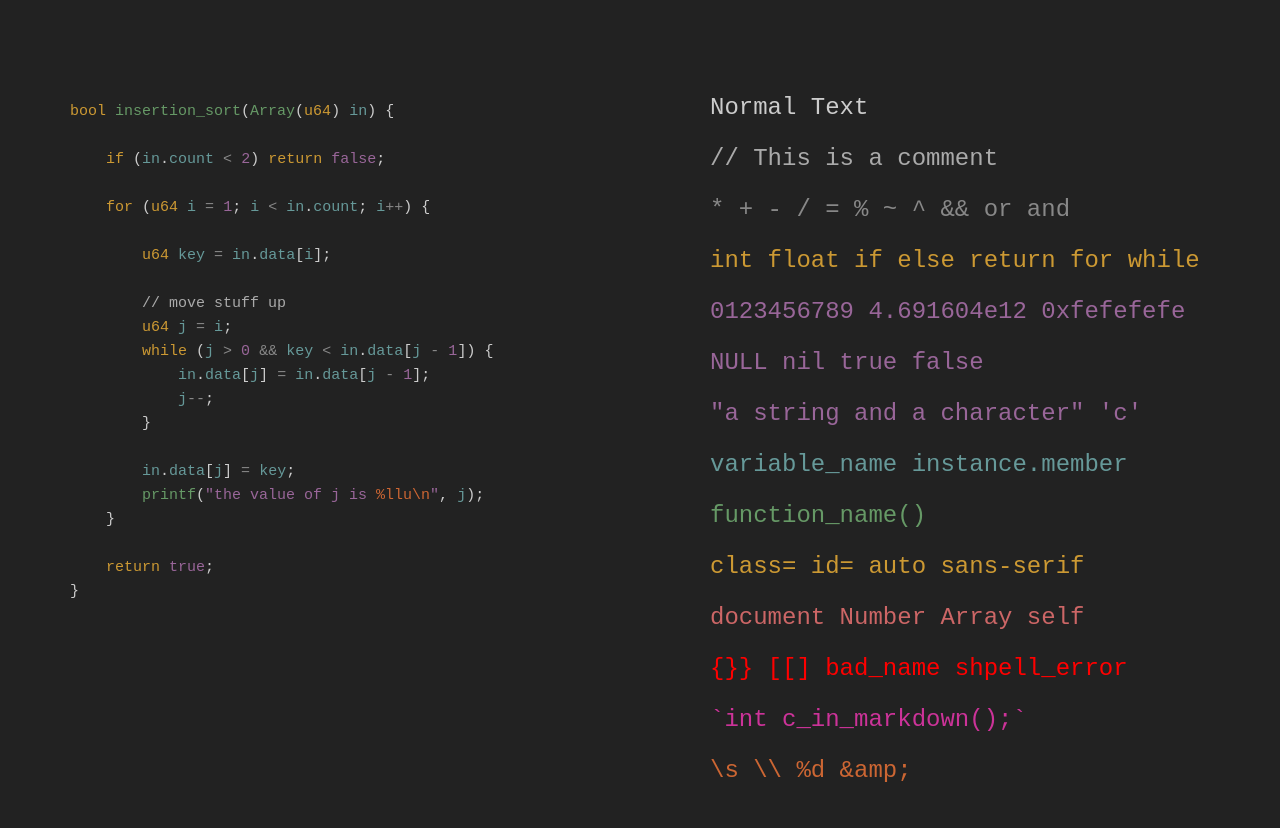
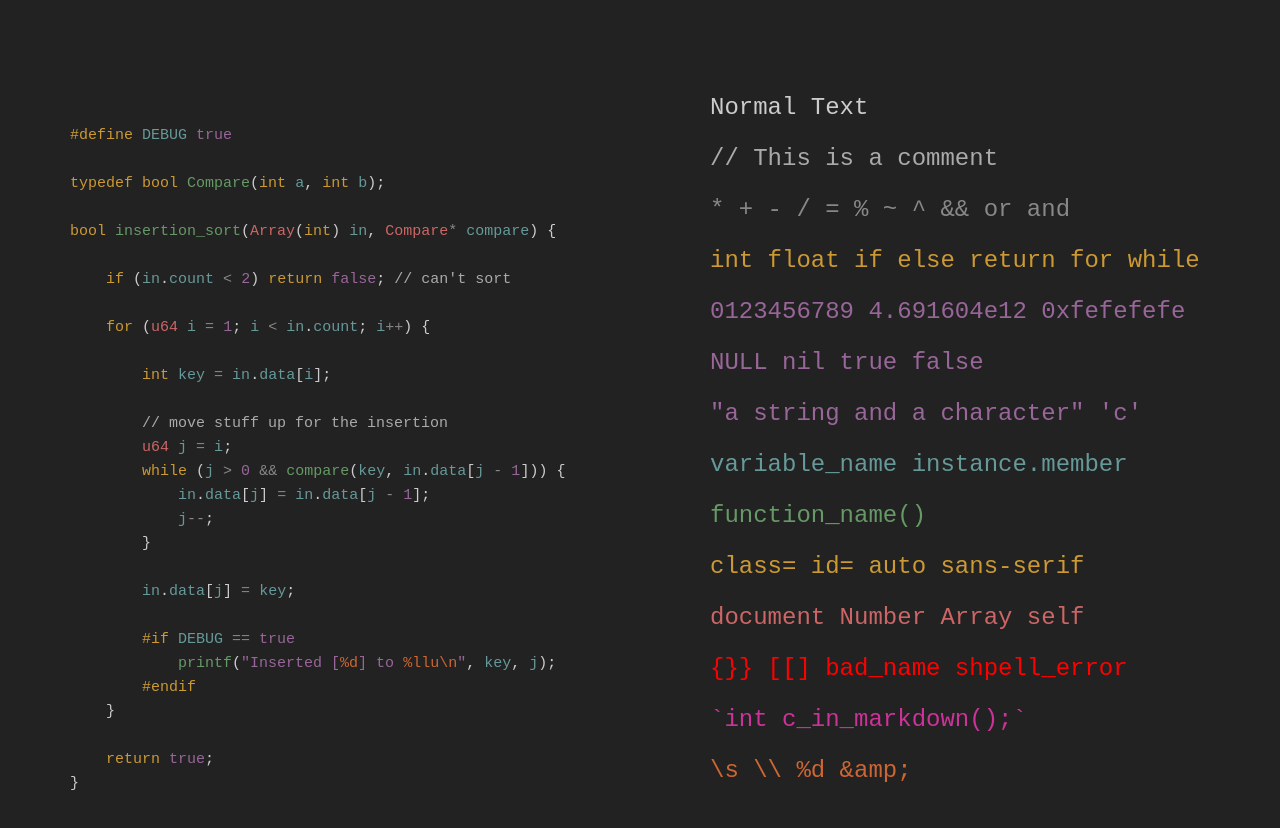
Before and after one commit to Letheward/OCD, a plain HTML site: page demo/index.html in a window 1280 px wide. Drawn offline with Linux system fonts and the light colour scheme.

Commit message:
update vim colors for html, better demo code

```diff
--- a/demo/index.html
+++ b/demo/index.html
@@ -12,23 +12,31 @@
   <body>
     <div id="left">
 <pre>
-<span class="keyword">bool</span> <span class="function">insertion_sort</span>(<span class="function">Array</span>(<span class="keyword">u64</span>) <span class="variable">in</span>) {
 
-    <span class="keyword">if</span> (<span class="variable">in</span>.<span class="variable">count</span> <span class="operator"><</span> <span class="number">2</span>) <span class="keyword">return</span> <span class="constant">false</span>;
+<span class="keyword">#define</span> <span class="variable">DEBUG</span> <span class="constant">true</span>
 
-    <span class="keyword">for</span> (<span class="keyword">u64</span> <span class="variable">i</span> <span class="operator">=</span> <span class="number">1</span>; <span class="variable">i</span> <span class="operator"><</span> <span class="variable">in</span>.<span class="variable">count</span>; <span class="variable">i</span><span class="operator">++</span>) {
+<span class="keyword">typedef</span> <span class="keyword">bool</span> <span class="function">Compare</span>(<span class="keyword">int</span> <span class="variable">a</span>, <span class="keyword">int</span> <span class="variable">b</span>);
 
-        <span class="keyword">u64</span> <span class="variable">key</span> <span class="operator">=</span> <span class="variable">in</span>.<span class="variable">data</span>[<span class="variable">i</span>];
+<span class="keyword">bool</span> <span class="function">insertion_sort</span>(<span class="class">Array</span>(<span class="keyword">int</span>) <span class="variable">in</span>, <span class="class">Compare</span><span class="operator">*</span> <span class="variable">compare</span>) {
 
-        <span class="comment">// move stuff up</span>
-        <span class="keyword">u64</span> <span class="variable">j</span> <span class="operator">=</span> <span class="variable">i</span>;
-        <span class="keyword">while</span> (<span class="variable">j</span> <span class="operator">></span> <span class="number">0</span> <span class="operator">&&</span> <span class="variable">key</span> <span class="operator"><</span> <span class="variable">in</span>.<span class="variable">data</span>[<span class="variable">j</span> <span class="operator">-</span> <span class="number">1</span>]) {
+    <span class="keyword">if</span> (<span class="variable">in</span>.<span class="variable">count</span> <span class="operator"><</span> <span class="number">2</span>) <span class="keyword">return</span> <span class="constant">false</span>; <span class="comment">// can't sort</span>
+
+    <span class="keyword">for</span> (<span class="class">u64</span> <span class="variable">i</span> <span class="operator">=</span> <span class="number">1</span>; <span class="variable">i</span> <span class="operator"><</span> <span class="variable">in</span>.<span class="variable">count</span>; <span class="variable">i</span><span class="operator">++</span>) {
+
+        <span class="keyword">int</span> <span class="variable">key</span> <span class="operator">=</span> <span class="variable">in</span>.<span class="variable">data</span>[<span class="variable">i</span>];
+
+        <span class="comment">// move stuff up for the insertion</span>
+        <span class="class">u64</span> <span class="variable">j</span> <span class="operator">=</span> <span class="variable">i</span>;
+        <span class="keyword">while</span> (<span class="variable">j</span> <span class="operator">></span> <span class="number">0</span> <span class="operator">&&</span> <span class="function">compare</span>(<span class="variable">key</span>, <span class="variable">in</span>.<span class="variable">data</span>[<span class="variable">j</span> <span class="operator">-</span> <span class="number">1</span>])) {
             <span class="variable">in</span>.<span class="variable">data</span>[<span class="variable">j</span>] <span class="operator">=</span> <span class="variable">in</span>.<span class="variable">data</span>[<span class="variable">j</span> <span class="operator">-</span> <span class="number">1</span>];
             <span class="variable">j</span><span class="operator">--</span>;
         }
 
         <span class="variable">in</span>.<span class="variable">data</span>[<span class="variable">j</span>] <span class="operator">=</span> <span class="variable">key</span>;
-        <span class="function">printf</span>(<span class="string">"the value of j is <span class="special">%llu\n</span>"</span>, <span class="variable">j</span>);
+
+        <span class="keyword">#if</span> <span class="variable">DEBUG</span> <span class="operator">==</span> <span class="constant">true</span>
+            <span class="function">printf</span>(<span class="string">"Inserted [<span class="special">%d</span>] to <span class="special">%llu\n</span>"</span>, <span class="variable">key</span>, <span class="variable">j</span>);
+        <span class="keyword">#endif</span>
     }
 
     <span class="keyword">return</span> <span class="constant">true</span>;
```
Also changed, not shown: 1 other file.
